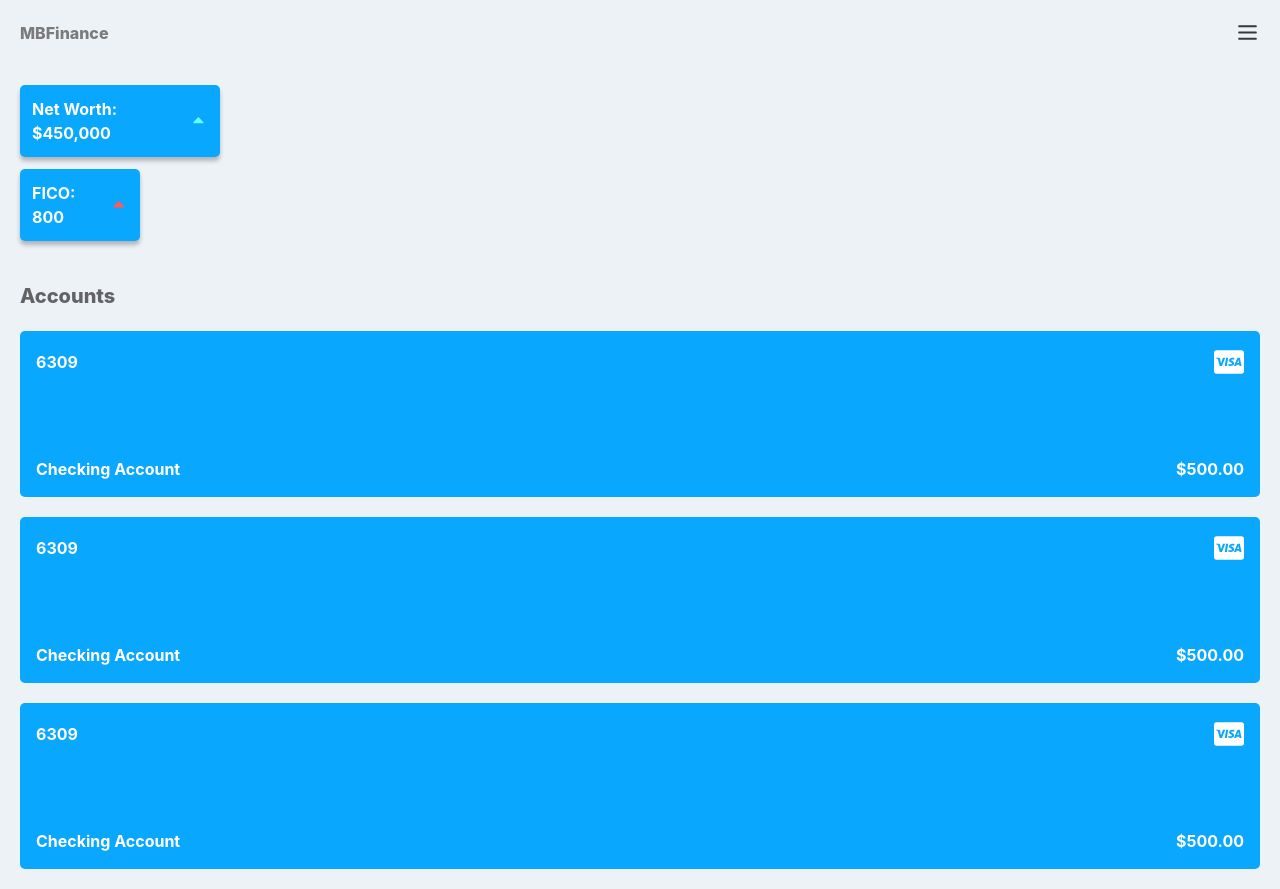
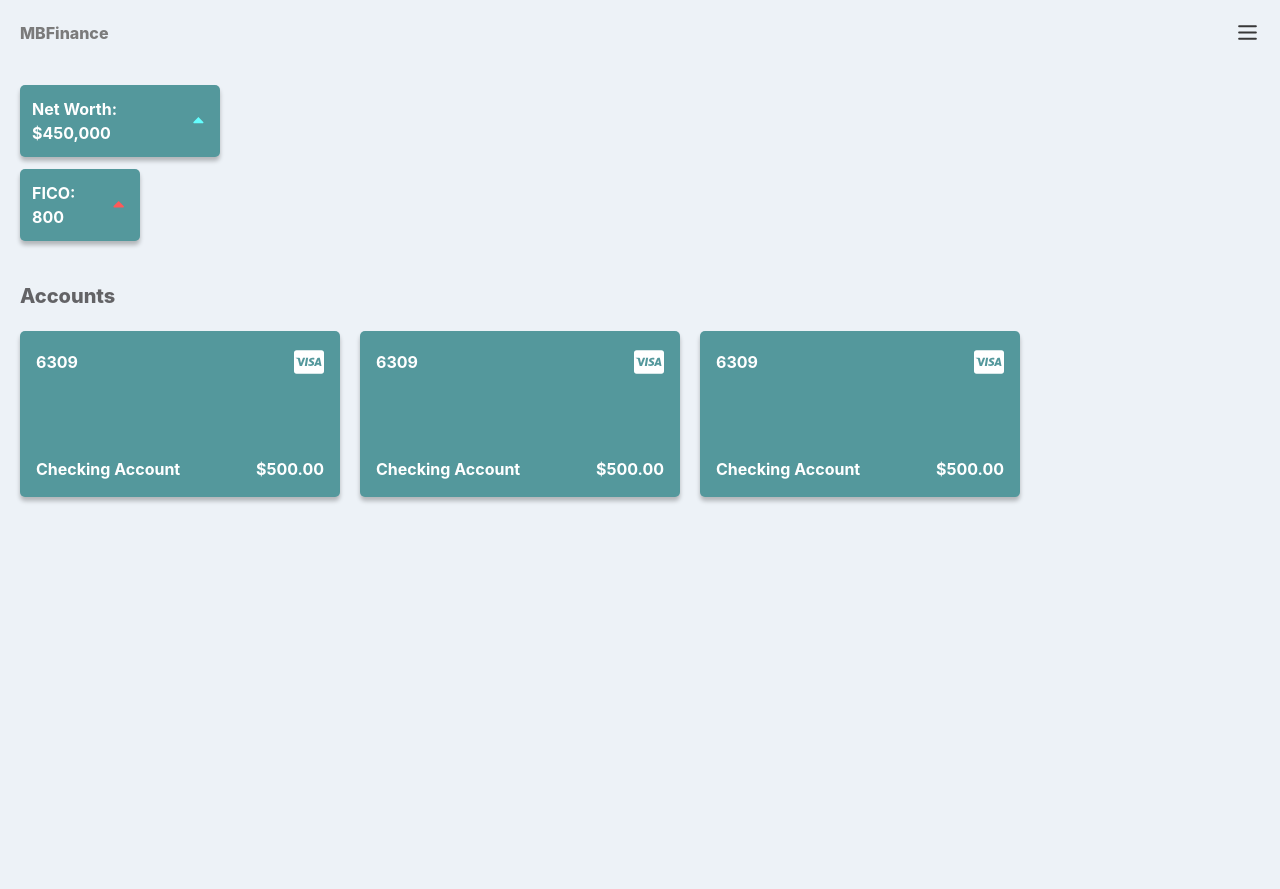
Before and after one commit to ffTsuzuku/MBFinance, a React (Vite) app: page / in a window 1280 px wide. After the commit the page ends 800 px from the top, so only its background shows below. Built offline with nearby package versions, Linux system fonts and the light colour scheme.

Commit message:
css: Switched to a green based theme for light mode.

```diff
--- a/src/components/AccountCard.tsx
+++ b/src/components/AccountCard.tsx
@@ -2,12 +2,13 @@ import { Grid, Flex, Text, useColorModeValue } from '@chakra-ui/react'
 
 import { FaCcVisa } from 'react-icons/fa'
 
-import { colors } from '../theme'
+import { colors, shadows } from '../theme'
 export default function AccountCard() {
-    const bgColor = useColorModeValue(colors.blue, colors.black100)
+    const bgColor = useColorModeValue(colors.green500, colors.black100)
     //const accountIconColor = useColorModeValue(colors.white, colors.black100)
     return (
         <Grid
+            shadow={shadows.base}
             gridRowGap={20}
             alignContent={'space-between'}
             backgroundColor={bgColor}
--- a/src/components/AccountList.tsx
+++ b/src/components/AccountList.tsx
@@ -1,9 +1,19 @@
-import { Grid, Text, useColorModeValue } from '@chakra-ui/react'
+import {
+    Grid,
+    Text,
+    useColorModeValue,
+    useBreakpointValue
+} from '@chakra-ui/react'
 import { colors } from '../theme'
 import AccountCard from './AccountCard'
 
 export default function AccountList() {
     const titleFontColor = useColorModeValue(colors.black100, colors.purple100)
+    const columnCount = useBreakpointValue({
+        base: '1fr',
+        md: '.5fr .5fr',
+        lg: 'repeat(auto-fill, 320px)'
+    })
     return (
         <Grid gridRowGap={5}>
             <Text
@@ -14,9 +24,15 @@ export default function AccountList() {
                 Accounts
             </Text>
 
-            <AccountCard />
-            <AccountCard />
-            <AccountCard />
+            <Grid
+                gridTemplateColumns={columnCount}
+                gridColumnGap={5}
+                gridRowGap={5}
+            >
+                <AccountCard />
+                <AccountCard />
+                <AccountCard />
+            </Grid>
         </Grid>
     )
 }
--- a/src/components/AccountOverView.tsx
+++ b/src/components/AccountOverView.tsx
@@ -4,7 +4,7 @@ import { TiArrowSortedUp } from 'react-icons/ti'
 
 import { colors, shadows } from '../theme'
 export default function AccountOverView() {
-    const containerColor = useColorModeValue(colors.blue, colors.black100)
+    const containerColor = useColorModeValue(colors.green500, colors.black100)
     const containerTextColor = useColorModeValue(colors.white, colors.purple100)
     return (
         <Grid gridRowGap={3}>
--- a/src/components/Navbar.tsx
+++ b/src/components/Navbar.tsx
@@ -18,7 +18,7 @@ export default function Navbar() {
     const [isOpen, setIsOpen] = useState(false)
 
     const fontColor = useColorModeValue(colors.gray100, colors.purple100)
-    const menuFontColor = useColorModeValue(colors.blue, colors.purple100)
+    const menuFontColor = useColorModeValue(colors.green500, colors.purple100)
     const menuBgColor = useColorModeValue(colors.white, colors.black500)
     const menuIconColor = useColorModeValue(colors.black500, colors.white)
     return (
--- a/src/theme.ts
+++ b/src/theme.ts
@@ -26,7 +26,8 @@ const colors = {
     blue: '#0AA7FF',
     purple100: '#E2E2FF',
     black100: '#636366',
-    black500: '#383839'
+    black500: '#383839',
+    green500: '#54989C'
 }
 
 const shadows = {
--- a/vite.config.ts
+++ b/vite.config.ts
@@ -3,5 +3,8 @@ import react from '@vitejs/plugin-react'
 
 // https://vitejs.dev/config/
 export default defineConfig({
-  plugins: [react()]
+    plugins: [react()],
+    server: {
+        host: '192.168.1.18'
+    }
 })
```
